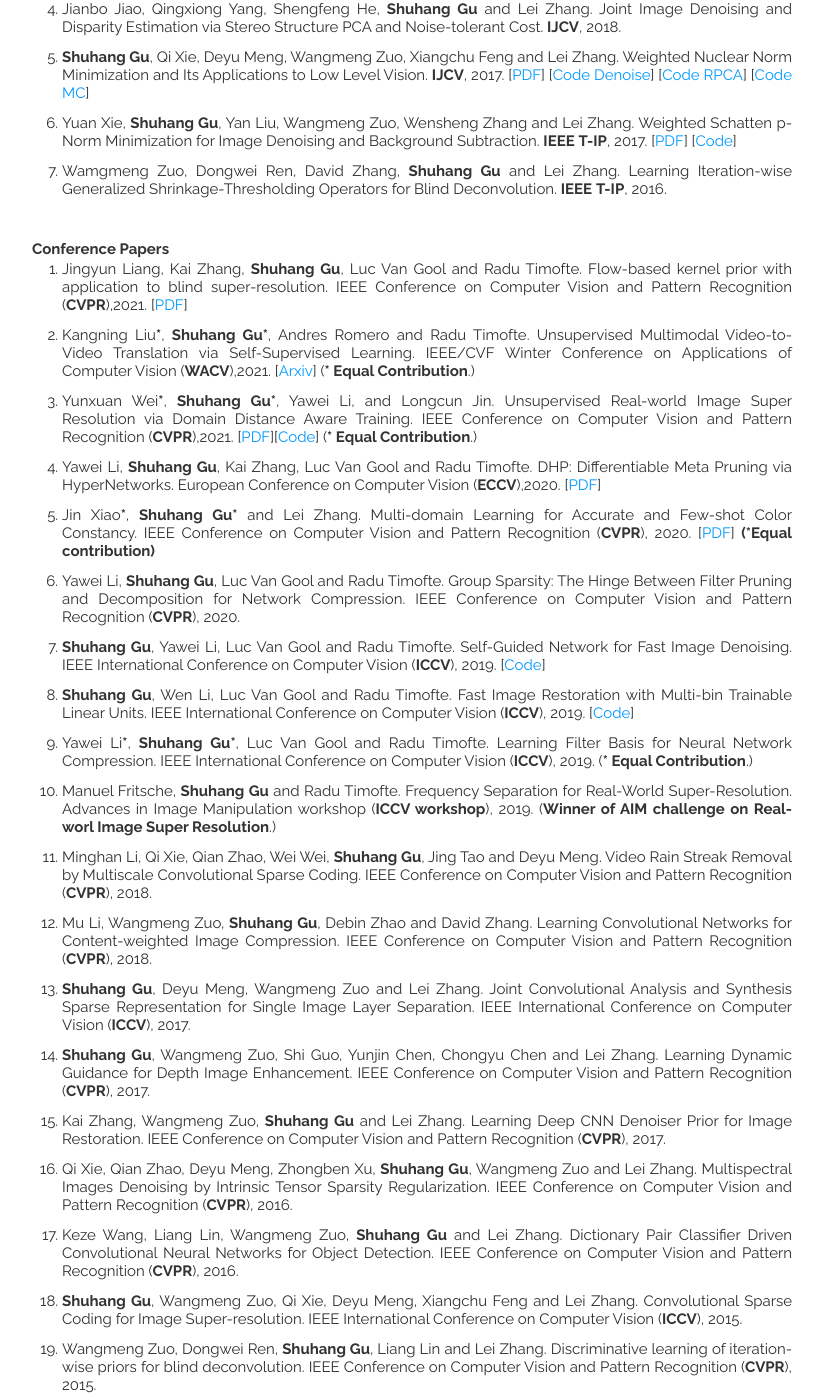
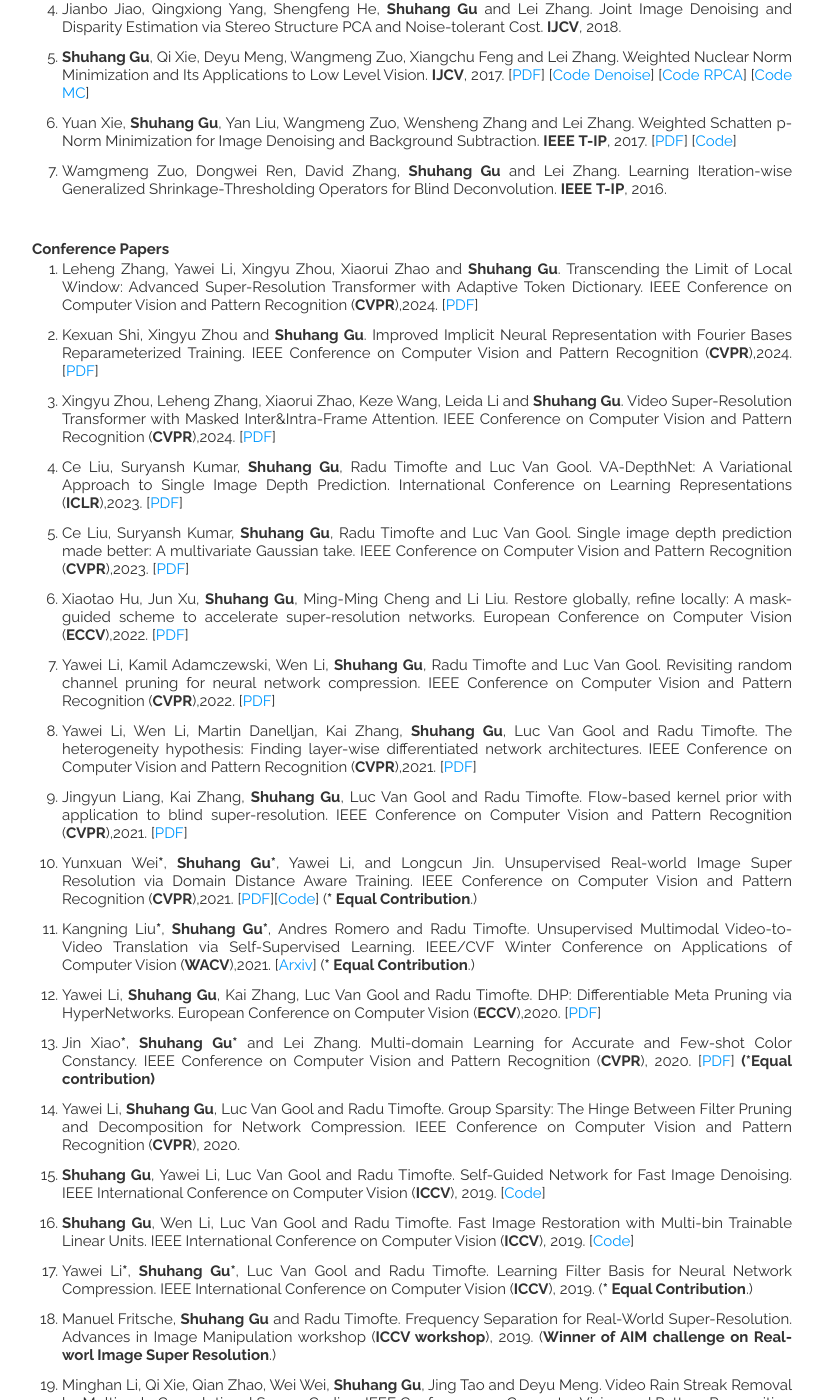
Before and after one commit to ShuhangGu/shuhanggu.github.com, a Jekyll site: the page built from index.html, in a window 1280 px wide and 1400 px high, scrolled down 715 px. Shown: the whole window, without its empty margins (338-1161 px from the left). Built offline with Jekyll 4.4.1, drawn with Linux system fonts in a browser that asks for light colours; nearby versions of some CDN libraries; the list of posts is cut into pages by our own code.

Commit message:
Update publications.html

```diff
--- a/_includes/publications.html
+++ b/_includes/publications.html
@@ -101,8 +101,80 @@
         <ol>
 	<li><div align="justify"><div align="justify">
             <div align="justify">
+                  <div align="justify">Leheng Zhang, Yawei Li, Xingyu Zhou, Xiaorui Zhao and <strong>Shuhang Gu</strong>.
+			  Transcending the Limit of Local Window: Advanced Super-Resolution Transformer with Adaptive Token Dictionary. IEEE Conference on Computer Vision and Pattern Recognition (<strong>CVPR</strong>),2024.  [<a href="https://arxiv.org/pdf/2401.08209v2.pdf">PDF</a>]</div>
+            </div>
+              </div>
+            </div>
+          </li>
+	<li><div align="justify"><div align="justify">
+            <div align="justify">
+                  <div align="justify">Kexuan Shi, Xingyu Zhou and <strong>Shuhang Gu</strong>.
+			  Improved Implicit Neural Representation with Fourier Bases Reparameterized Training. IEEE Conference on Computer Vision and Pattern Recognition (<strong>CVPR</strong>),2024.  [<a href="https://arxiv.org/pdf/2401.07402v1.pdf">PDF</a>]</div>
+            </div>
+              </div>
+            </div>
+          </li>
+	<li><div align="justify"><div align="justify">
+            <div align="justify">
+                  <div align="justify">Xingyu Zhou, Leheng Zhang, Xiaorui Zhao, Keze Wang, Leida Li and <strong>Shuhang Gu</strong>.
+			  Video Super-Resolution Transformer with Masked Inter&Intra-Frame Attention. IEEE Conference on Computer Vision and Pattern Recognition (<strong>CVPR</strong>),2024.  [<a href="https://arxiv.org/pdf/2401.06312v1.pdf">PDF</a>]</div>
+            </div>
+              </div>
+            </div>
+          </li>
+	<li><div align="justify"><div align="justify">
+            <div align="justify">
+                  <div align="justify">Ce Liu, Suryansh Kumar, <strong>Shuhang Gu</strong>, Radu Timofte and Luc Van Gool.
+			  VA-DepthNet: A Variational Approach to Single Image Depth Prediction. International Conference on Learning Representations (<strong>ICLR</strong>),2023.  [<a href="https://openreview.net/pdf?id=xjxUjHa_Wpa">PDF</a>]</div>
+            </div>
+              </div>
+            </div>
+          </li>
+	<li><div align="justify"><div align="justify">
+            <div align="justify">
+                  <div align="justify">Ce Liu, Suryansh Kumar, <strong>Shuhang Gu</strong>, Radu Timofte and Luc Van Gool.
+			  Single image depth prediction made better: A multivariate Gaussian take. IEEE Conference on Computer Vision and Pattern Recognition (<strong>CVPR</strong>),2023.  [<a href="https://openaccess.thecvf.com/content/CVPR2023/papers/Liu_Single_Image_Depth_Prediction_Made_Better_A_Multivariate_Gaussian_Take_CVPR_2023_paper.pdf">PDF</a>]</div>
+            </div>
+              </div>
+            </div>
+          </li>
+	<li><div align="justify"><div align="justify">
+            <div align="justify">
+                  <div align="justify">Xiaotao Hu, Jun Xu, <strong>Shuhang Gu</strong>, Ming-Ming Cheng and Li Liu.
+			  Restore globally, refine locally: A mask-guided scheme to accelerate super-resolution networks. European Conference on Computer Vision (<strong>ECCV</strong>),2022. [<a href="https://www.ecva.net/papers/eccv_2022/papers_ECCV/papers/136790072.pdf">PDF</a>]</div>
+            </div>
+              </div>
+            </div>
+          </li>
+	<li><div align="justify"><div align="justify">
+            <div align="justify">
+                  <div align="justify">Yawei Li, Kamil Adamczewski, Wen Li, <strong>Shuhang Gu</strong>, Radu Timofte and Luc Van Gool.
+			  Revisiting random channel pruning for neural network compression. IEEE Conference on Computer Vision and Pattern Recognition (<strong>CVPR</strong>),2022. [<a href="https://openaccess.thecvf.com/content/CVPR2022/papers/Li_Revisiting_Random_Channel_Pruning_for_Neural_Network_Compression_CVPR_2022_paper.pdf">PDF</a>]</div>
+            </div>
+              </div>
+            </div>
+          </li>
+	<li><div align="justify"><div align="justify">
+            <div align="justify">
+                  <div align="justify">Yawei Li, Wen Li, Martin Danelljan, Kai Zhang, <strong>Shuhang Gu</strong>, Luc Van Gool and  Radu Timofte.
+			  The heterogeneity hypothesis: Finding layer-wise differentiated network architectures. IEEE Conference on Computer Vision and Pattern Recognition (<strong>CVPR</strong>),2021. [<a href="https://openaccess.thecvf.com/content/CVPR2021/papers/Li_The_Heterogeneity_Hypothesis_Finding_Layer-Wise_Differentiated_Network_Architectures_CVPR_2021_paper.pdf">PDF</a>]</div>
+            </div>
+              </div>
+            </div>
+          </li>
+	<li><div align="justify"><div align="justify">
+            <div align="justify">
                   <div align="justify">Jingyun Liang, Kai Zhang, <strong>Shuhang Gu</strong>, Luc Van Gool and Radu Timofte.
 			  Flow-based kernel prior with application to blind super-resolution. IEEE Conference on Computer Vision and Pattern Recognition (<strong>CVPR</strong>),2021. [<a href="https://openaccess.thecvf.com/content/CVPR2021/papers/Liang_Flow-Based_Kernel_Prior_With_Application_to_Blind_Super-Resolution_CVPR_2021_paper.pdf">PDF</a>]</div>
+            </div>
+              </div>
+            </div>
+          </li>
+          <li><div align="justify"><div align="justify">
+            <div align="justify">
+                  <div align="justify">Yunxuan Wei<strong>*</strong>, <strong>Shuhang Gu*</strong>, Yawei Li, and Longcun Jin.
+			  Unsupervised Real-world Image Super Resolution via Domain Distance Aware Training. IEEE Conference on Computer Vision and Pattern Recognition (<strong>CVPR</strong>),2021. [<a href="https://openaccess.thecvf.com/content/CVPR2021/papers/Wei_Unsupervised_Real-World_Image_Super_Resolution_via_Domain-Distance_Aware_Training_CVPR_2021_paper.pdf">PDF</a>][<a href="[https://github.com/ShuhangGu/DASR">Code</a>] (<strong>* Equal Contribution</strong>.)</div>
             </div>
               </div>
             </div>
@@ -111,14 +183,6 @@
             <div align="justify">
                   <div align="justify">Kangning Liu<strong>*</strong>, <strong>Shuhang Gu*</strong>, Andres Romero and Radu Timofte.
 			  Unsupervised Multimodal Video-to-Video Translation via Self-Supervised Learning.  IEEE/CVF Winter Conference on Applications of Computer Vision (<strong>WACV</strong>),2021. [<a href="https://arxiv.org/abs/2004.06502">Arxiv</a>] (<strong>* Equal Contribution</strong>.)</div>
-            </div>
-              </div>
-            </div>
-          </li>
-          <li><div align="justify"><div align="justify">
-            <div align="justify">
-                  <div align="justify">Yunxuan Wei<strong>*</strong>, <strong>Shuhang Gu*</strong>, Yawei Li, and Longcun Jin.
-			  Unsupervised Real-world Image Super Resolution via Domain Distance Aware Training. IEEE Conference on Computer Vision and Pattern Recognition (<strong>CVPR</strong>),2021. [<a href="https://openaccess.thecvf.com/content/CVPR2021/papers/Wei_Unsupervised_Real-World_Image_Super_Resolution_via_Domain-Distance_Aware_Training_CVPR_2021_paper.pdf">PDF</a>][<a href="[https://github.com/ShuhangGu/DASR">Code</a>] (<strong>* Equal Contribution</strong>.)</div>
             </div>
               </div>
             </div>
```
